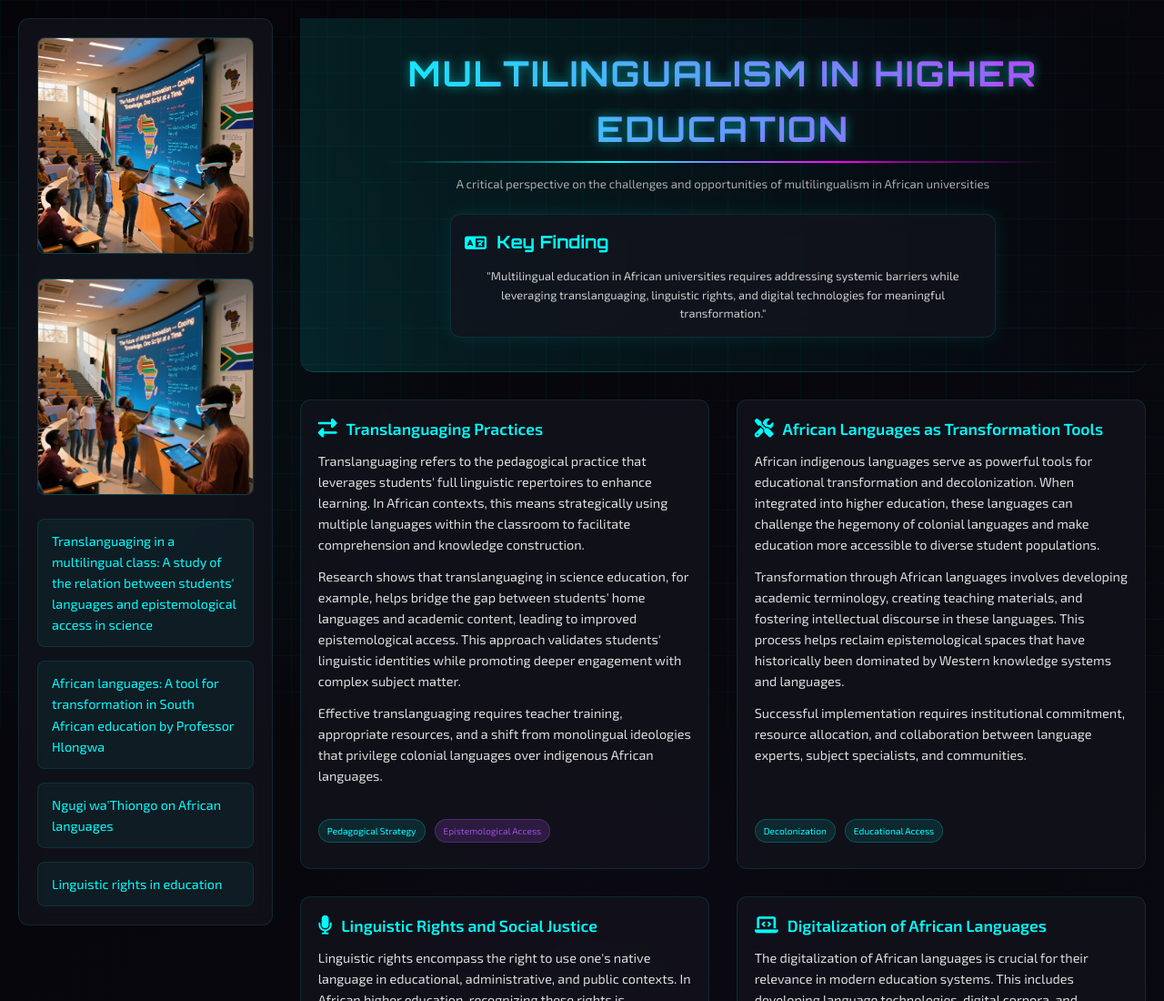
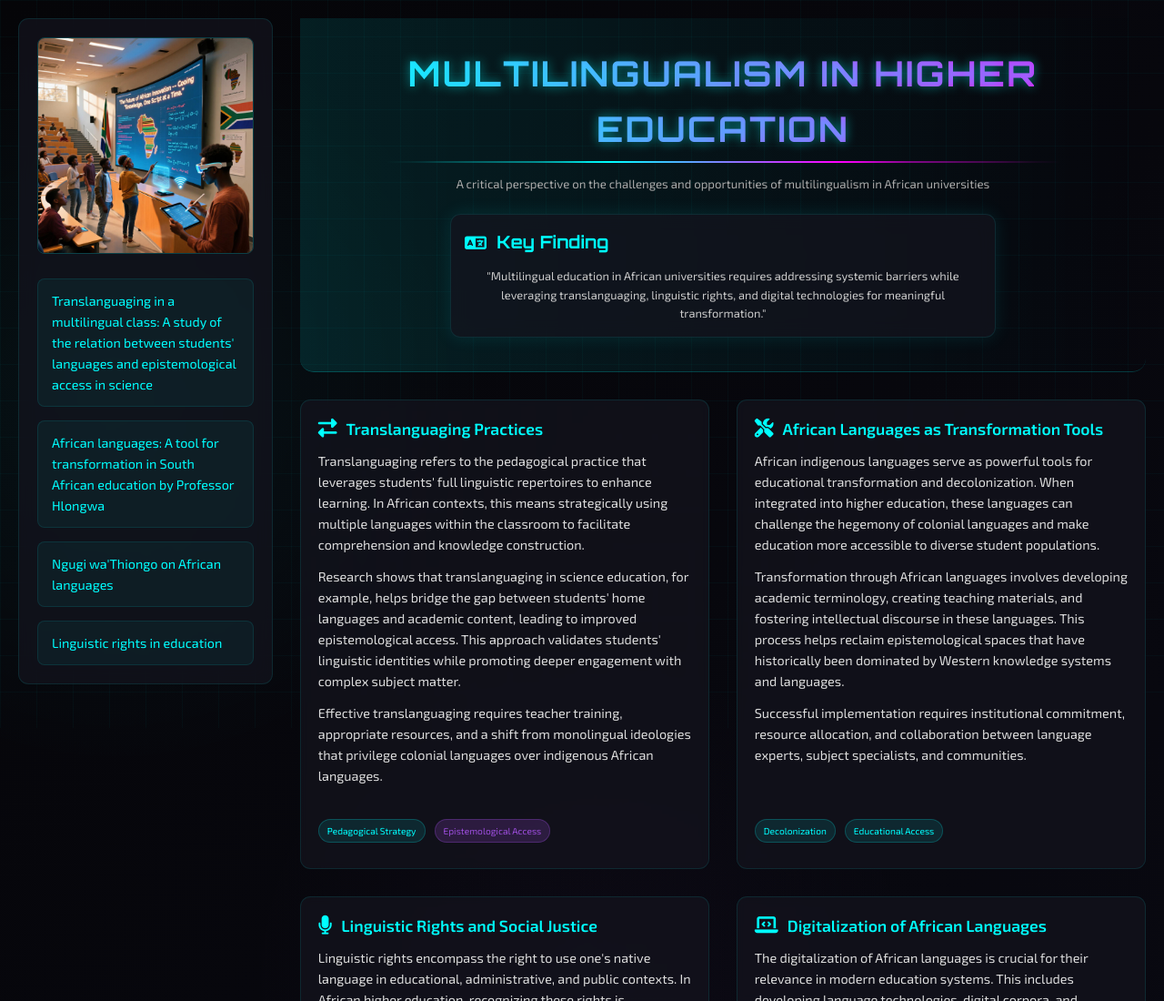
Before and after one commit to oeybers-cpu/multi1, a plain HTML site: page index.html in a window 1280 px wide. Shown: the top 1100 px of the page at 91% size. Drawn offline with Linux system fonts and the light colour scheme.

Commit message:
Update index.html

```diff
--- a/index.html
+++ b/index.html
@@ -448,7 +448,6 @@
     <!-- Sidebar with links and images -->
     <div class="sidebar">
         <img src="https://github.com/oeybers-cpu/multi1/blob/main/1755804090.png?raw=true" alt="Multilingual Education" class="sidebar-image">
-        <img src="https://github.com/oeybers-cpu/multi1/blob/main/1755804213.png?raw=true" alt="Language Research" class="sidebar-image">
 
         <div class="sidebar-links">
             <a href="https://www.researchgate.net/publication/Translanguaging_in_a_multilingual_class" class="sidebar-link" target="_blank">
```
